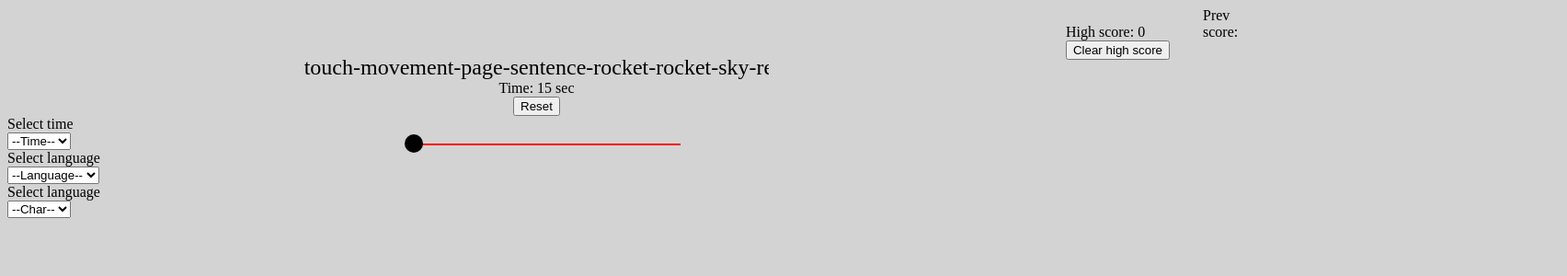
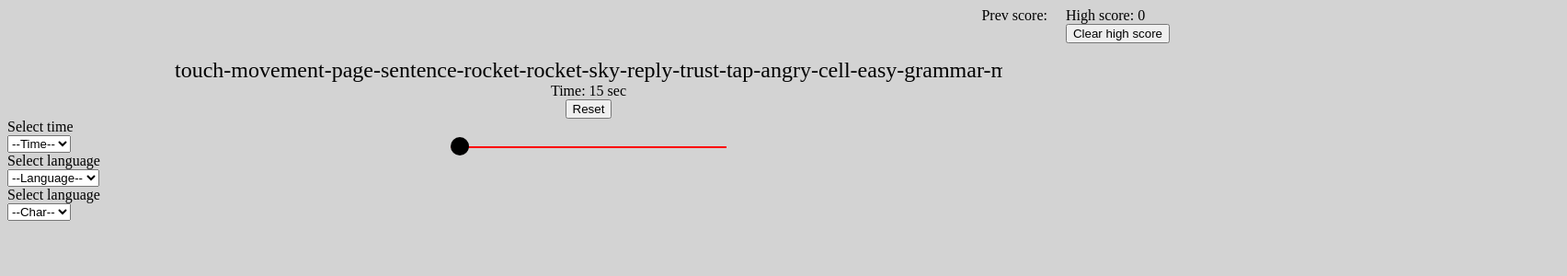
Before and after one commit to Vegardhgr/SimplyType, a React (Vite) app in the folder frontend/: page / in a window 1280 px wide. Shown: the top 300 px of the page at 92% size, 1704 px wide, since content can reach past the window. Built offline with nearby package versions, Linux system fonts and the light colour scheme.

Commit message:
Changed the CSS styling to use flexboxes

```diff
--- a/frontend/src/App.css
+++ b/frontend/src/App.css
@@ -1,15 +1,20 @@
-#textAndTimeRendering{
-    text-align: center;
-    overflow: hidden;
-    width: 40%;
-    margin:auto;
-    /*border: 2px solid;*/
+.scores {
+    display: flex;
+    flex-direction: row;
+    justify-content: end;
 }
 
-#highScore {
-  margin-top: -18px;
-	float: right;
+.highScore {
+    margin-left: 20px;
 }
+
+/* .textAndTimeRendering {
+    display: flex;
+    flex-direction: row;
+    justify-content: center;
+    width: 40%;
+} */
+
 
 #highScoreButtons{
 
@@ -18,8 +23,7 @@
 .circleContainer{
   position: relative;
   top:  20px;
-  left: 50%;
-  transform: translateX(-200px);
+  transform: translateX(-150px);
 }
 
 .circleContainer::before{
--- a/frontend/src/App.tsx
+++ b/frontend/src/App.tsx
@@ -48,23 +48,29 @@ function App() {
 
     return (
         <div id = "content">
-            <div style = {{marginLeft:"1300px"}}>Prev score: {localStorage.getItem(localStoragePrevScoreKey)}</div>
-            <div id = "highScore">
-                <div>High score: {highScore}</div>
+            <div className = "scores">
                 <div>
-                    <button onClick={clearHighScore}>Clear high score</button>
+                    Prev score: {localStorage.getItem(localStoragePrevScoreKey)}
+                </div>
+                <div className = "highScore">
+                    <div>
+                        High score: {highScore}
+                    </div>
+                    <div>
+                        <button onClick={clearHighScore}>Clear high score</button>
+                    </div>
                 </div>
             </div>
-            <div id = "textAndTimeRendering">
+            <div className = "textAndTimeRendering">
                 <Typing setWordlist = {setWordlist} wordlist = {wordlist}
                     nrOfCorrectChars = {nrOfCorrectChars} nrOfWrongChars = {nrOfWrongChars}
                     initialTimeInSec = {initialTimeInSec} setTimerHasStart = {setTimerHasStart}
                     uniqueWords={uniqueWords} char = {char} setPosition={setPosition}
                     setNrOfCorrectChars={setNrOfCorrectChars} setNrOfWrongChars={setNrOfWrongChars}
                     setHighScore={setHighScore} language={language}/>
-            </div>
-            <div className='circleContainer'>
-                <Circle position={position}/>
+                <div className='circleContainer'>
+                    <Circle position={position}/>
+                </div>
             </div>
             {!timerHasStart && <TimerDropDownList setInitialTimeInSec={setInitialTimeInSec}/>}
             {!timerHasStart && <LangDropDownList setLanguage = {setLanguage}/>}
--- a/frontend/src/components/typing.css
+++ b/frontend/src/components/typing.css
@@ -1,4 +1,18 @@
-#text {
+.textAndTimeRendering {
+    display: flex;
+    flex-direction: column;
+    align-items: center;
+}
+
+.text {
     white-space: nowrap;
     font-size:x-large;
+    overflow: hidden;
+    width: 900px;
 }
+
+.time {
+    display: flex;
+    flex-direction: column;
+    align-items: center;
+}
--- a/frontend/src/components/typing.tsx
+++ b/frontend/src/components/typing.tsx
@@ -142,14 +142,27 @@ function Typing({wordlist, setWordlist, nrOfCorrectChars,
     }
 
     return(
-        <div>
-            {timer <= 0 ?
-                renderStatus(nrOfCorrectChars, nrOfWrongChars, initialTimeInSec) :
-                <p></p>
-            }
-            <div ref={textRef} style={{ outline: 'none' }} tabIndex={1} id = "text" onKeyDown={keyPressed} autoFocus>{renderText()}</div>
-            <div>Time:  {timer} sec</div>
-            <button onClick={reset}>Reset</button>
+        <div className = "textAndTimeRendering">
+            <div>
+                {timer <= 0 ?
+                    renderStatus(nrOfCorrectChars, nrOfWrongChars, initialTimeInSec):<p></p>
+                }
+            </div>
+            <div ref={textRef}
+                style={{ outline: 'none' }}
+                tabIndex={1}
+                className = "text"
+                onKeyDown={keyPressed}
+                autoFocus
+            >
+                {renderText()}
+            </div>
+            <div className = "time">
+                Time:  {timer} sec
+                <div>
+                    <button onClick={reset}>Reset</button>
+                </div>
+            </div>
         </div>
     )
 
```
